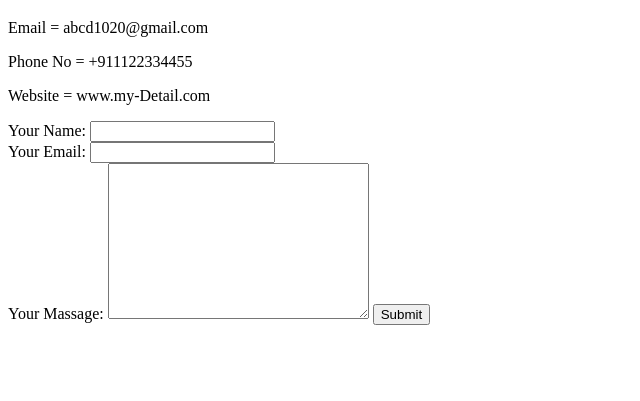
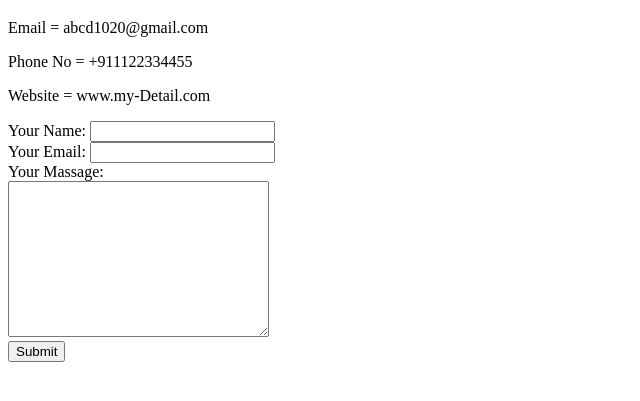
Before and after one commit to Hemant1020/cv, a plain HTML site: page Contact Me.html in a window 1280 px wide. Shown: the part 61-462 px from the top of the page, without its empty margins (0-640 px from the left). Drawn offline with Linux system fonts and the light colour scheme.

Commit message:
Update Contact Me.html

```diff
--- a/Contact Me.html
+++ b/Contact Me.html
@@ -10,13 +10,13 @@
       <p>Email = abcd1020@gmail.com</p>
       <p>Phone No = +911122334455</p>
       <p>Website = www.my-Detail.com</p>
-    <form class="" action="gmail.com" method="post" enctype="text/plain">
+    <form action="mailto:hppatel1020@gmail.com" method="post" enctype="text/plain">
       <label>Your Name:</label>
       <input type="text" name="YourName" value=""><br>
       <label>Your Email:</label>
       <input type="email" name="yourEmail" value=""><br>
-      <label>Your Massage:</label>
-      <textarea name="yourmassage" rows="10" cols="30"></textarea>
+      <label>Your Massage:</label><br>
+      <textarea name="yourmassage" rows="10" cols="30"></textarea><br>
       <input type="submit" name="">
     </form>
   </body>
```
